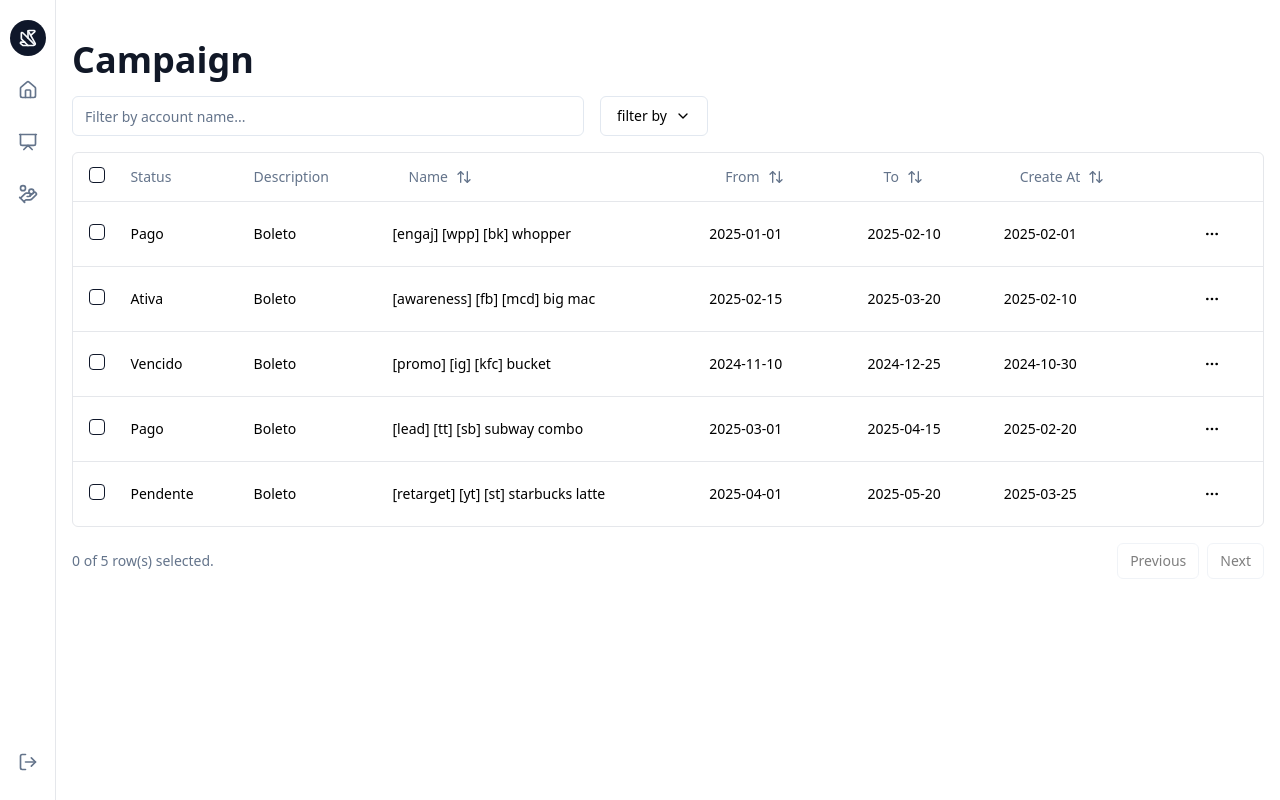
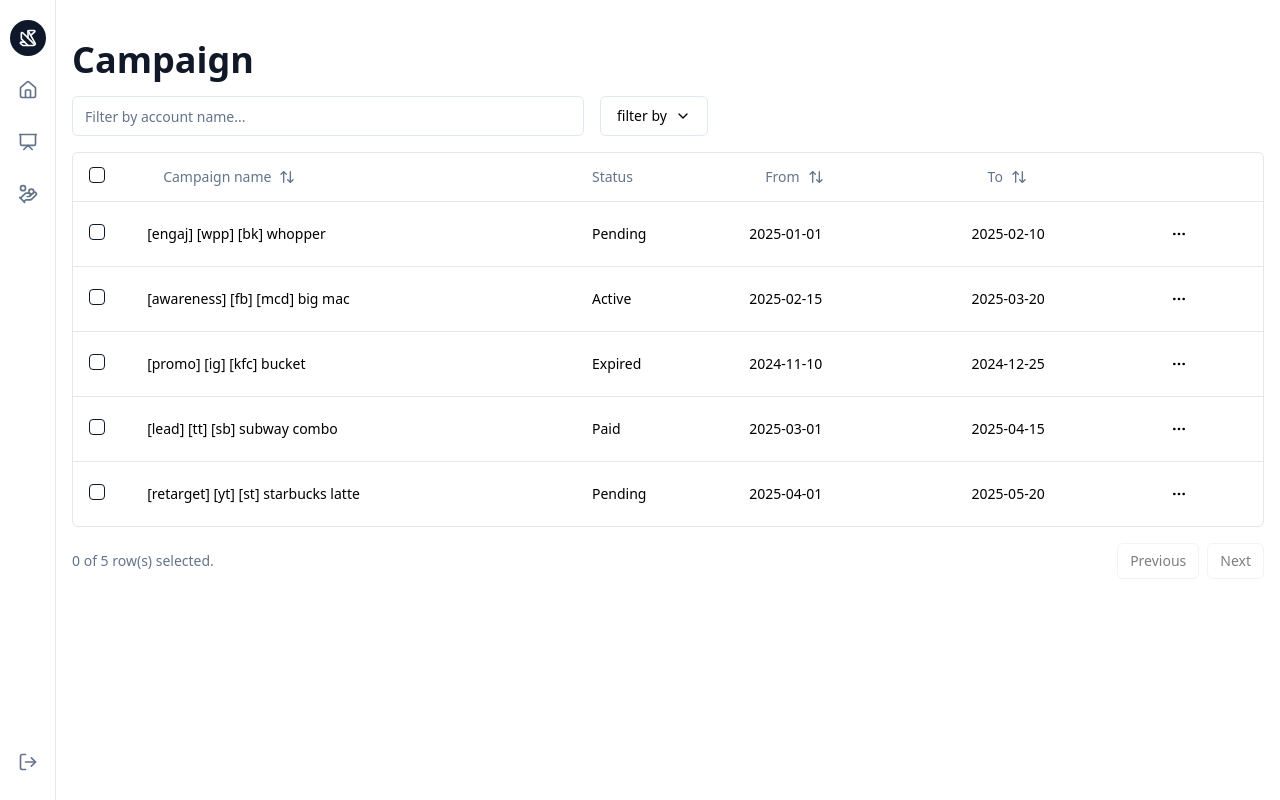
Before and after one commit to dev-rodrigues/bird, a React (Vite) app: page /financial in a window 1280 px wide. Built offline with nearby package versions, Linux system fonts and the light colour scheme.

Commit message:
att page financial

```diff
--- a/src/pages/financial.tsx
+++ b/src/pages/financial.tsx
@@ -26,15 +26,13 @@ export interface FinancialProps {
     name: string;
     from: string;
     to: string;
-    description: string;
     created_at: string;
 }
 
 const data: FinancialProps[] = [
     {
         id: "123123",
-        status: "Pago",
-        description: "boleto",
+        status: "pending",
         name: "[ENGAJ] [WPP] [BK] Whopper",
         from: "2025-01-01",
         to: "2025-02-10",
@@ -42,8 +40,7 @@ const data: FinancialProps[] = [
     },
     {
         id: "456456",
-        status: "Ativa",
-        description: "Boleto",
+        status: "active",
         name: "[AWARENESS] [FB] [MCD] Big Mac",
         from: "2025-02-15",
         to: "2025-03-20",
@@ -51,8 +48,7 @@ const data: FinancialProps[] = [
     },
     {
         id: "789789",
-        status: "vencido",
-        description: "Boleto",
+        status: "expired",
         name: "[PROMO] [IG] [KFC] Bucket",
         from: "2024-11-10",
         to: "2024-12-25",
@@ -60,8 +56,7 @@ const data: FinancialProps[] = [
     },
     {
         id: "987654",
-        status: "Pago",
-        description: "Boleto",
+        status: "paid",
         name: "[LEAD] [TT] [SB] Subway Combo",
         from: "2025-03-01",
         to: "2025-04-15",
@@ -69,8 +64,7 @@ const data: FinancialProps[] = [
     },
     {
         id: "654321",
-        status: "Pendente",
-        description: "Boleto",
+        status: "pending",
         name: "[RETARGET] [YT] [ST] Starbucks Latte",
         from: "2025-04-01",
         to: "2025-05-20",
@@ -102,20 +96,6 @@ export const columns: ColumnDef<FinancialProps>[] = [
         enableHiding: false,
     },
     {
-        accessorKey: "status",
-        header: "Status",
-        cell: ({row}) => (
-            <div className="capitalize">{row.getValue("status")}</div>
-        ),
-    },
-    {
-        accessorKey: "description",
-        header: "Description",
-        cell: ({row}) => (
-            <div className="capitalize">{row.getValue("description")}</div>
-        ),
-    },
-    {
         accessorKey: "name",
         header: ({column}) => {
             return (
@@ -123,12 +103,20 @@ export const columns: ColumnDef<FinancialProps>[] = [
                     variant="ghost"
                     onClick={() => column.toggleSorting(column.getIsSorted() === "asc")}
                 >
-                    Name
+                    Campaign name
                     <ArrowUpDown/>
                 </Button>
             )
         },
         cell: ({row}) => <div className="lowercase">{row.getValue("name")}</div>,
+    },
+    {
+        accessorKey: "status",
+        header: "Status",
+        cell: ({row}) => (
+            <div className="capitalize">{row.getValue("status")}</div>
+        )
+        ,
     },
     {
         accessorKey: "from",
@@ -159,21 +147,6 @@ export const columns: ColumnDef<FinancialProps>[] = [
             )
         },
         cell: ({row}) => <div className="lowercase">{row.getValue("to")}</div>,
-    },
-    {
-        accessorKey: "created_at",
-        header: ({column}) => {
-            return (
-                <Button
-                    variant="ghost"
-                    onClick={() => column.toggleSorting(column.getIsSorted() === "asc")}
-                >
-                    Create At
-                    <ArrowUpDown/>
-                </Button>
-            )
-        },
-        cell: ({row}) => <div className="lowercase">{row.getValue("created_at")}</div>,
     },
     {
         id: "actions",
```
